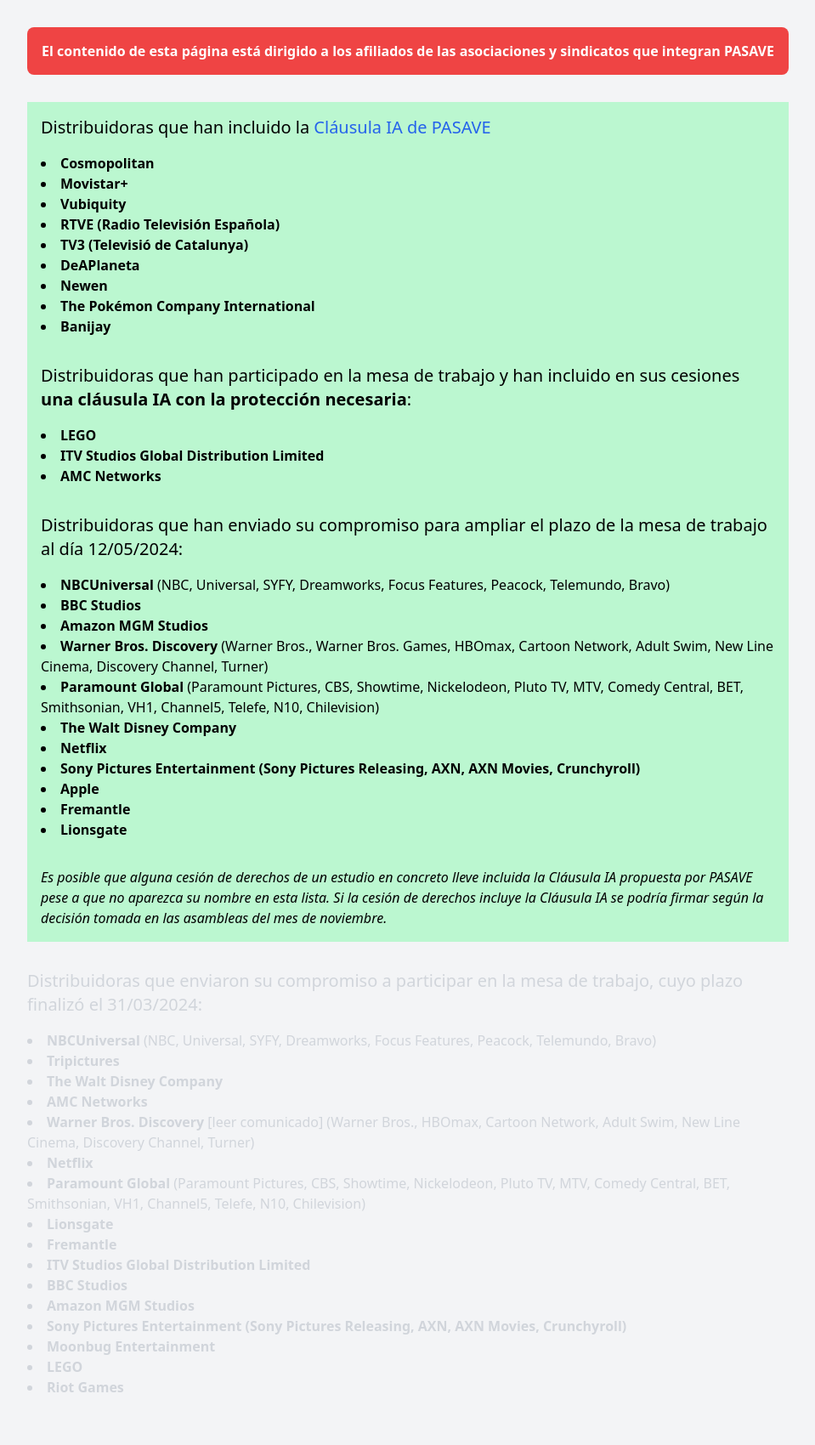
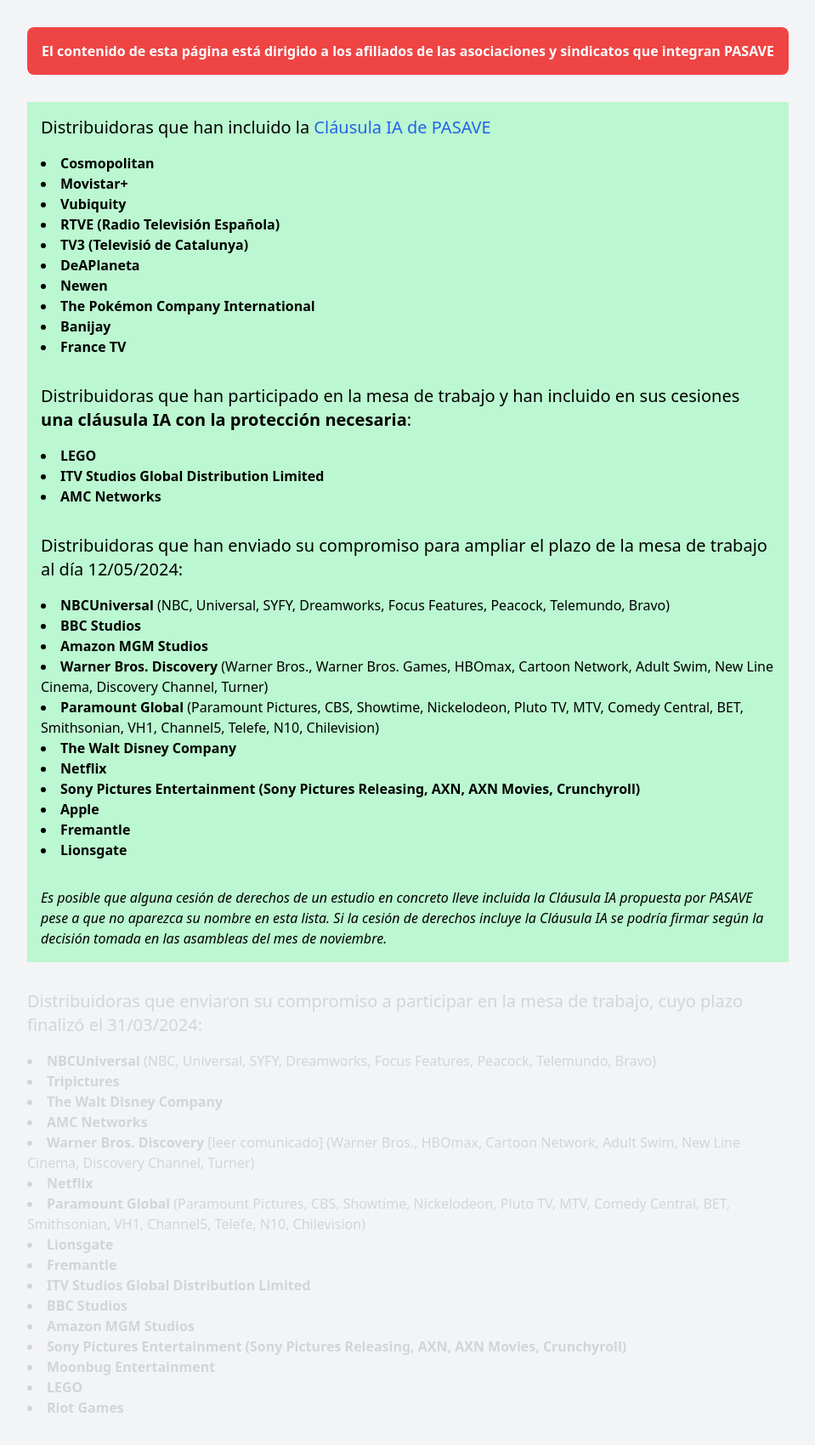
Before and after one commit to mutsuda/pasave.github.io, a Jekyll site: the page built from oklist.md, in a window 1280 px wide. Shown: the whole page at 85% size, without its empty margins (160-1119 px from the left). Built offline with Jekyll 4.4.1, drawn with Linux system fonts in a browser that asks for light colours; before the commit the page ends 1676 px from its top, so only the background shows below that.

Commit message:
added france tv

```diff
--- a/oklist.md
+++ b/oklist.md
@@ -19,6 +19,7 @@
 	<li class="font-bold">Newen</li>
 	<li class="font-bold">The Pokémon Company International</li>
 	<li class="font-bold">Banijay</li>
+	<li class="font-bold">France TV</li>
 </ul>
 
 
```
